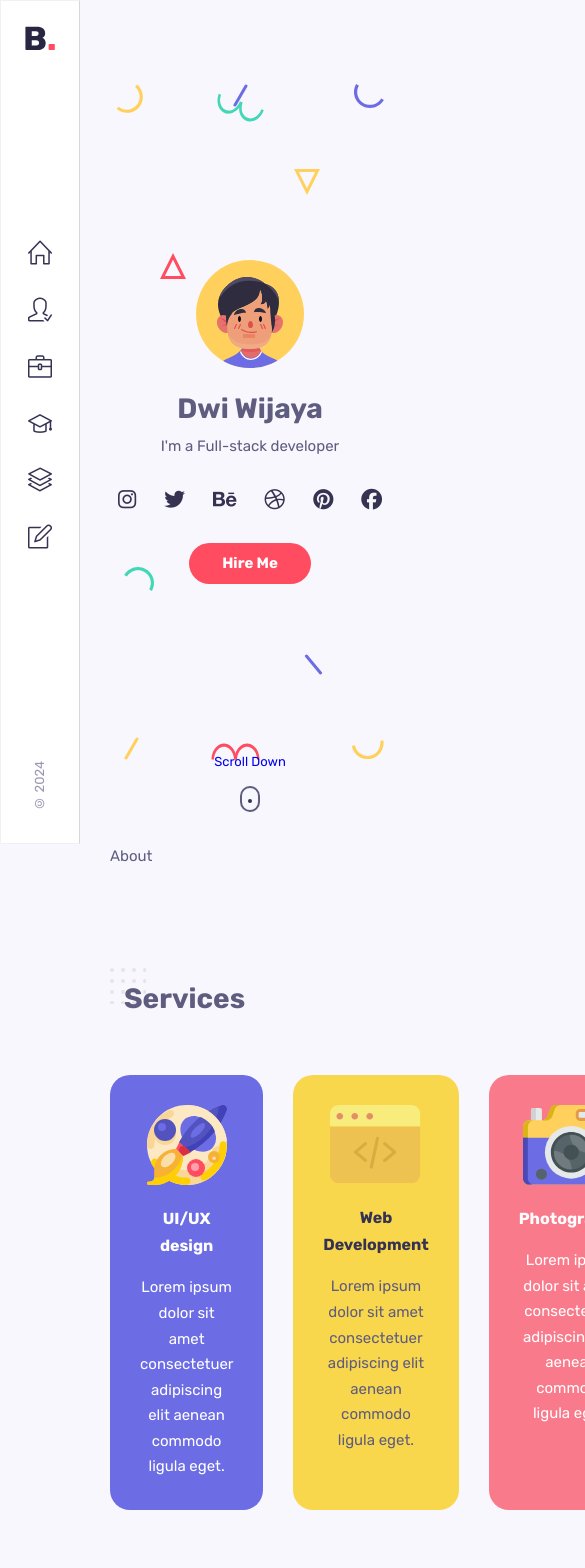
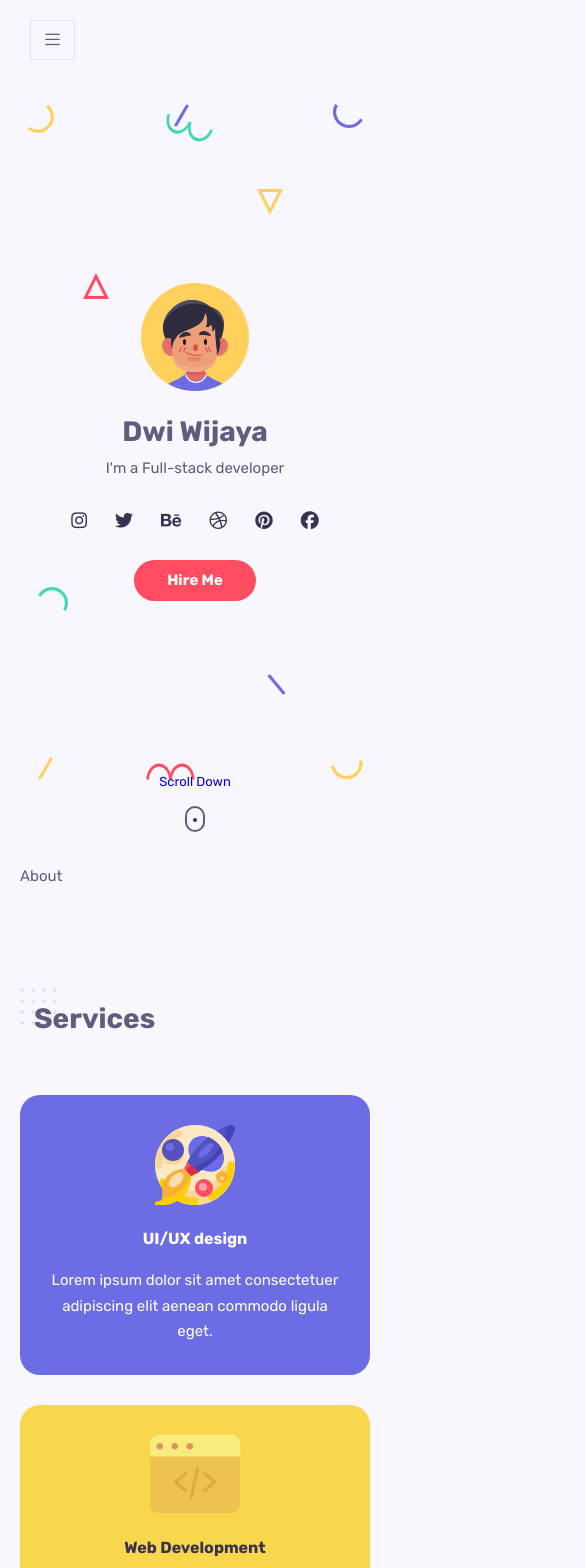
Before and after one commit to dwi-wijaya/portfolio-react, a React (Vite) app: page / in a window 390 px wide. Shown: the top 1568 px of the page, 585 px wide, since content can reach past the window. Built offline with nearby package versions, Linux system fonts and the light colour scheme.

Commit message:
style: responsive components

```diff
--- a/src/App.css
+++ b/src/App.css
@@ -1,3 +1,10 @@
 .main{
-    margin-left: 110px;
+    margin-left: 80px;
+    padding: 20px;
 }
+@media screen and (max-width: 1024px){
+    .main{
+        margin-left: 0;
+        padding: 1.25rem;
+    }
+}
--- a/src/components/blog/blog.css
+++ b/src/components/blog/blog.css
@@ -1,6 +1,6 @@
 .blog__container{
     grid-template-columns: repeat(3,1fr);
-    column-gap: 1.875rem;
+    gap: 1.875rem;
 }
 
 .blog__card{
@@ -33,3 +33,22 @@
     color: #8b88b1;
     font-size: var(--small-font-size);
 }
+
+@media screen and (max-width: 1024px){
+    .blog__container{
+        grid-template-columns: repeat(2,330px);
+        justify-content: center;
+    }
+}
+@media screen and (max-width: 768px){
+    .blog__container{
+        grid-template-columns: repeat(2,1fr);
+    }
+
+}
+@media screen and (max-width: 576px){
+    .blog__container{
+        grid-template-columns: repeat(1,1fr);
+    }
+
+}
--- a/src/components/home/home.css
+++ b/src/components/home/home.css
@@ -164,3 +164,8 @@
     bottom: 10%;
     right: 2%;
 }
+@media screen and (max-width: 1024px){
+    .home__social-link{
+        font-size: 1.125rem;
+    }
+}
--- a/src/components/portfolio/portfolio.css
+++ b/src/components/portfolio/portfolio.css
@@ -1,31 +1,43 @@
-.work__filters{
+.work__filters {
     display: flex;
+    flex-wrap: wrap;
     align-items: center;
     column-gap: 1.875rem;
     margin-bottom: 2.5rem;
 }
-.work__item{
+
+.work__item {
     cursor: pointer;
     font-weight: var(--font-bold);
     transition: .3 ease-in-out;
 }
-.work__item.active{
+
+.work__item.active {
     color: var(--first-color);
 }
-.work__item:hover{
+
+.work__item:hover {
     color: var(--first-color);
 }
-.work__container{
-    grid-template-columns: repeat(3,1fr);
+
+.work__container {
+    grid-template-columns: repeat(3, 1fr);
     gap: 1.875rem;
 }
-.work__card{
+
+.work__card {
     position: relative;
     overflow: hidden;
     border-radius: var(--border-radius);
     box-shadow: var(--shadow);
 }
-.work__mask{
+
+.work__img {
+    width: 100%;
+    object-fit: cover;
+}
+
+.work__mask {
     background: #6c6ce5;
     position: absolute;
     top: 0;
@@ -35,7 +47,8 @@
     opacity: 0;
     transition: .3s;
 }
-.work__category{
+
+.work__category {
     color: #fff;
     background: var(--first-color);
     border-bottom-left-radius: .98rem;
@@ -49,7 +62,8 @@
     transform: translateY(-40px);
     transition: .3s;
 }
-.work__title{
+
+.work__title {
     color: #fff;
     font-size: var(--h3-font-size);
     margin: 0 0 .98rem;
@@ -60,7 +74,8 @@
     transition: .3s;
     opacity: 0;
 }
-.work__button{
+
+.work__button {
     color: #fff;
     position: absolute;
     bottom: 1.5rem;
@@ -78,14 +93,47 @@
     opacity: 0;
 
 }
-.work__card:hover .work__button{
+
+.work__card:hover .work__button {
     opacity: 1;
 }
-.work__card:hover .work__mask{
+
+.work__card:hover .work__mask {
     opacity: .9;
 }
+
 .work__card:hover .work__category,
-.work__card:hover .work__title{
+.work__card:hover .work__title {
     transform: translateY(0);
     opacity: 1;
 }
+
+@media screen and (max-width: 1024px) {
+    .work__filters {
+        justify-content: center;
+    }
+
+    .work__container {
+        grid-template-columns: repeat(2, 330px);
+        justify-content: center;
+        row-gap: 1.875rem;
+    }
+}
+
+@media screen and (max-width: 768px) {
+    .work__container {
+        grid-template-columns: repeat(2, 1fr);
+    }
+
+    .work__filters {
+        row-gap: 0.5rem;
+    }
+
+}
+
+@media screen and (max-width: 576px) {
+    .work__container {
+        grid-template-columns: repeat(1, 1fr);
+    }
+
+}
--- a/src/components/resume/resume.css
+++ b/src/components/resume/resume.css
@@ -49,3 +49,16 @@
     font-size: var(--h3-font-size);
     margin: .5rem 0 ;
 }
+@media screen and (max-width: 1024px){
+    .resume__container{
+        grid-template-columns: 450px;
+        justify-content: center;
+        row-gap: 1.875rem;
+    }
+}
+@media screen and (max-width: 768px){
+    .resume__container{
+        grid-template-columns: repeat(1,1fr);
+    }
+
+}
--- a/src/components/services/services.css
+++ b/src/components/services/services.css
@@ -40,3 +40,16 @@
     color: var(--text-color);
 
 }
+@media screen and (max-width: 1024px){
+    .services__container{
+        grid-template-columns: repeat(2,330px);
+        justify-content: center;
+        row-gap: 1.875rem;
+    }
+}
+@media screen and (max-width: 768px){
+    .services__container{
+        grid-template-columns: repeat(1,1fr);
+    }
+
+}
--- a/src/components/sidebar/Sidebar.jsx
+++ b/src/components/sidebar/Sidebar.jsx
@@ -1,10 +1,12 @@
-import React from 'react';
+import React, { useState } from 'react';
 import './sidebar.css'
 import Logo from '../../assets/logo.svg';
 
 const Sidebar = () => {
+    const [toggle, showMenu] = useState(false)
     return (
-        <aside className='aside'>
+        <>
+            <aside className={`aside ${toggle && 'show-menu'}`}>
                 <a href="#home" className="nav__logo">
                     <img src={Logo} alt="Dwi-logo" />
                 </a>
@@ -59,6 +61,10 @@ const Sidebar = () => {
                     <span className="copyright">&copy; {new Date().getFullYear()}</span>
                 </div>
             </aside>
+            <div onClick={() => showMenu(!toggle)} className={`nav__toggle ${toggle ? 'nav__toggle-open' : ''}`}>
+                <i className="icon-menu"></i>
+            </div>
+        </>
 
     )
 }
--- a/src/components/sidebar/sidebar.css
+++ b/src/components/sidebar/sidebar.css
@@ -13,6 +13,7 @@
     text-align: center;
     z-index: 10;
     border-right: 1px solid hsl(0deg 0% 84.43%);
+    transition: .3s ease-in-out;
 }
 
 .nav__list {
@@ -46,3 +47,32 @@
     transform: rotate(-180deg);
     writing-mode: vertical-rl;
 }
+.nav__toggle{
+    position: fixed;
+    top: 1.25rem;
+    left: 1.875rem;
+    cursor: pointer;
+    height: 40px;
+    width: 45px;
+    background-color: var(--body-color);
+    border: 1px solid #e8dfec;
+    display: flex;
+    justify-content: center;
+    align-items: center;
+    z-index: 1;
+    transition: .2s ease-in-out;
+}
+@media screen and (max-width: 1024px){
+    .aside{
+        left: -80px;
+    }
+    .nav__toggle{
+        display: flex;
+    }
+    .nav__toggle-open{
+        left: 100px;
+    }
+    .show-menu{
+        left: 0;
+    }
+}
```
Also changed, not shown: src/components/home/Home.jsx (+5 -4 lines). Lines whose indentation alone changed are shown as unchanged.
